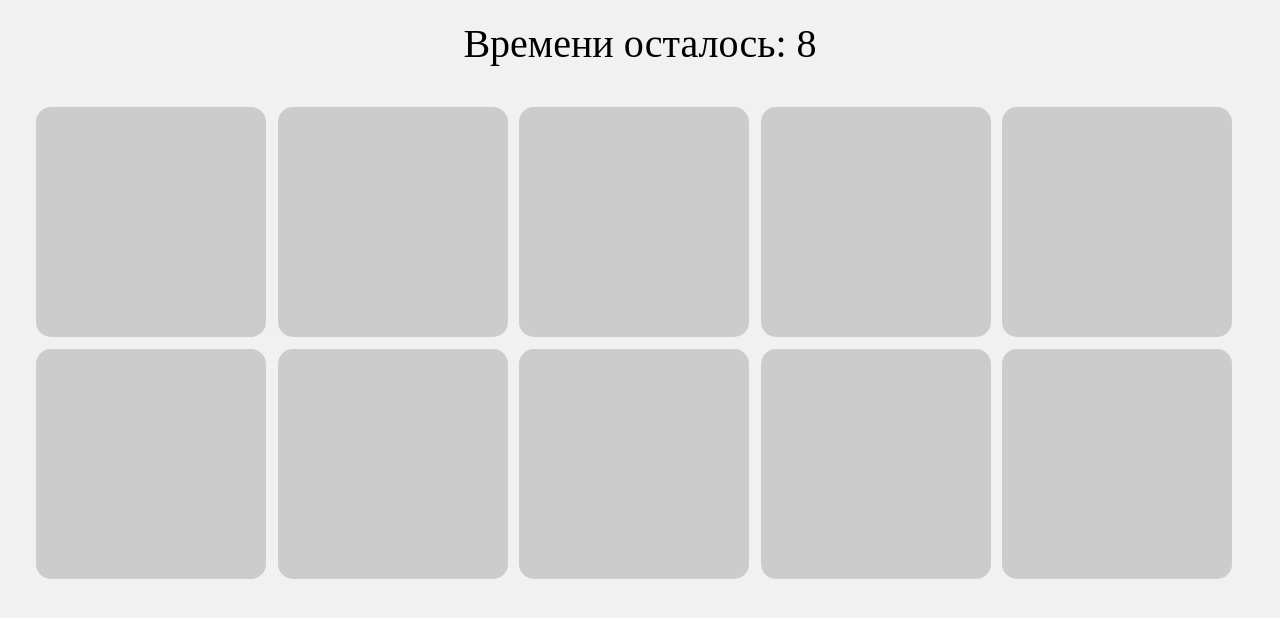
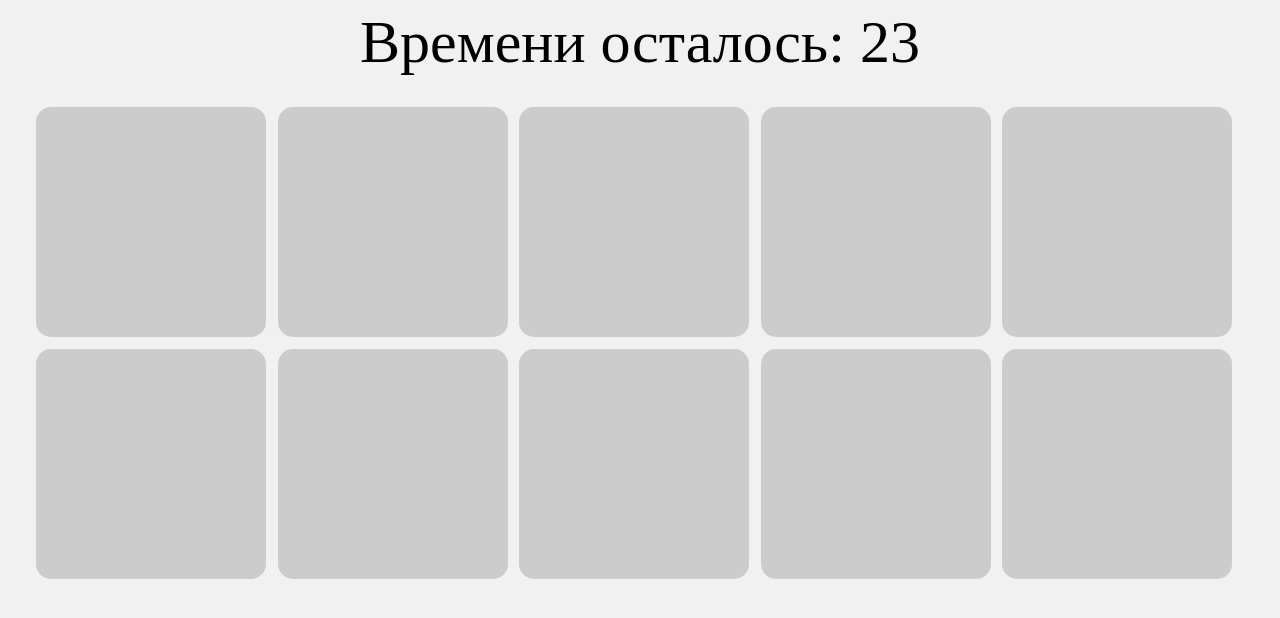
Before and after one commit to VladislavEme/Js-SB, a plain HTML site: page 09_game_karts/index.html in a window 1280 px wide. Both pictures are taken after typing "5" into the empty fields and a click on the button "Поехали!". Drawn offline with Linux system fonts and the light colour scheme.

Commit message:
cards start/end edit

```diff
--- a/09_game_karts/main.js
+++ b/09_game_karts/main.js
@@ -56,12 +56,12 @@ document.addEventListener("DOMContentLoaded", function () {
     gameOver.textContent = "Поражение! Время вышло!";
     restart.textContent = "Попробовать снова";
     let statis = document.createElement("span");
-    let secund = input.value * 2;
+    let secund = input.value * 5;
     labelTime.textContent = `Времени осталось: ${secund}`;
 
     restart.classList.add("button");
     timeGroup.classList.add("time-group");
-    labelTime.classList.add("label");
+    labelTime.classList.add("label_end");
 
     timeGroup.append(labelTime);
     timeGroup.append(time);
@@ -102,7 +102,7 @@ document.addEventListener("DOMContentLoaded", function () {
     form.classList.add("form");
     input.classList.add("input");
     buttonStart.classList.add("button");
-    label.classList.add("label");
+    label.classList.add("label_start");
     error.classList.add("error");
 
     // input.placeholder = "Число";
--- a/09_game_karts/style.css
+++ b/09_game_karts/style.css
@@ -69,9 +69,13 @@ button:active {
   background-color: #739e87;
 }
 
-.label {
+.label_start {
   font-size: 40px;
   margin-bottom: 10px;
+}
+
+.label_end {
+  font-size: 60px;
 }
 
 .card {
@@ -118,7 +122,7 @@ button:active {
   display: flex;
   justify-content: center;
   margin-bottom: 30px;
-  margin-top: 20px;
+  /* margin-top: 20px; */
 }
 
 .statis {
```
